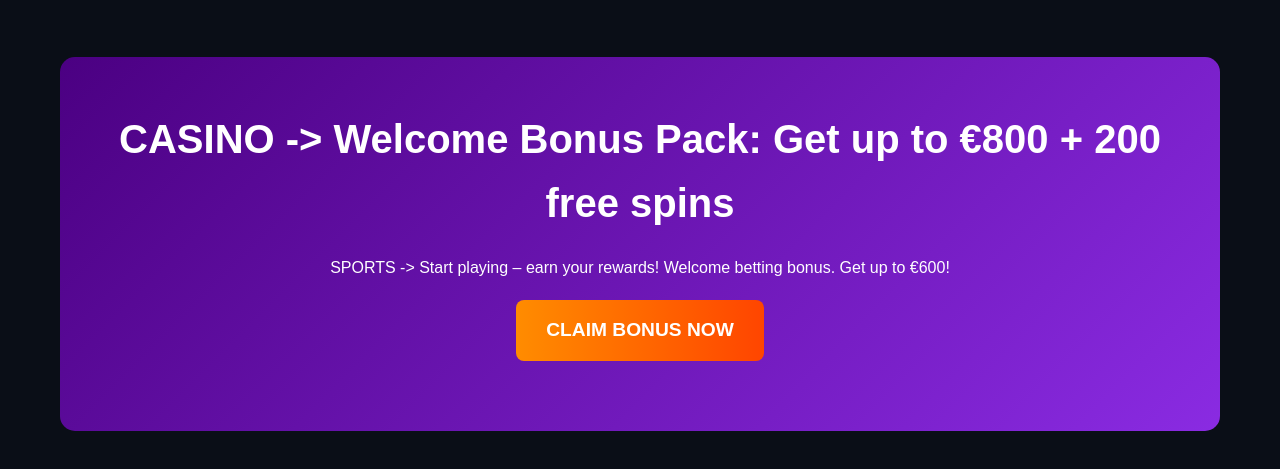
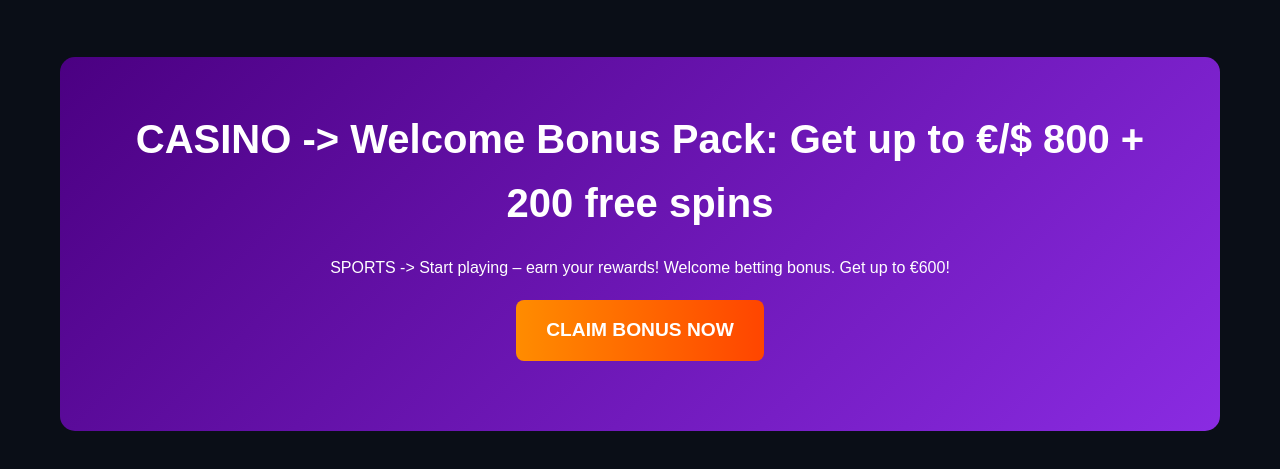
Before and after one commit to powerwowland/hitnspin-xgmb, a plain HTML site: page index.html in a window 1280 px wide. Shown: the part 158-627 px from the top of the page. Drawn offline with Linux system fonts and the light colour scheme.

Commit message:
Update index.html

```diff
--- a/index.html
+++ b/index.html
@@ -38,7 +38,7 @@
         </header>
 
         <section class="hero">
-            <h1>CASINO -> Welcome Bonus Pack: Get up to €800 + 200 free spins</h1>
+            <h1>CASINO -> Welcome Bonus Pack: Get up to €/$ 800 + 200 free spins</h1>
             <p>SPORTS -> Start playing – earn your rewards! Welcome betting bonus. Get up to €600!</p>
             <a href="https://hitnspinpromo.com/l/685a9fa56d3c59472801a51e" class="cta-button">CLAIM BONUS NOW</a>
         </section>
```
